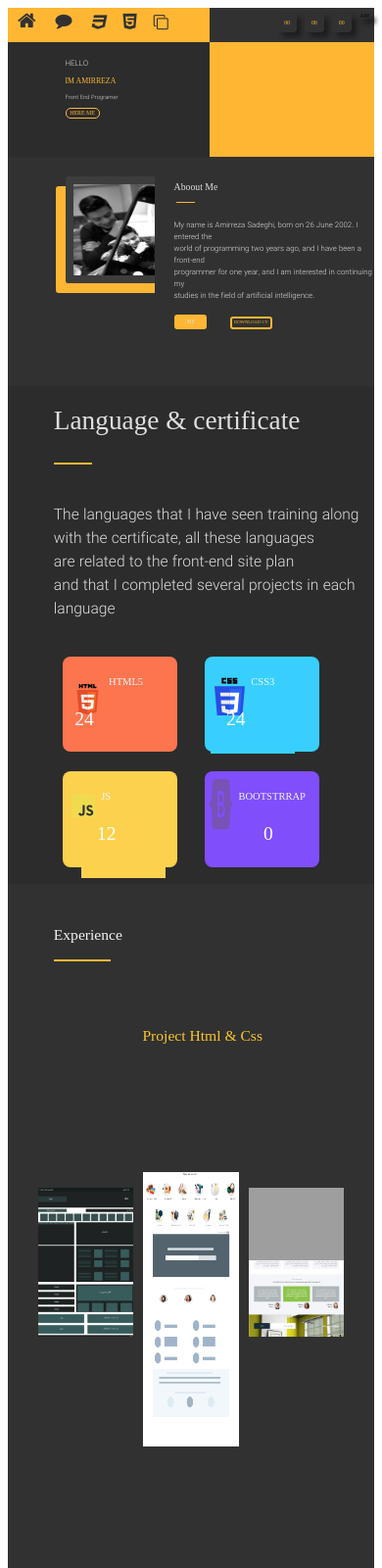
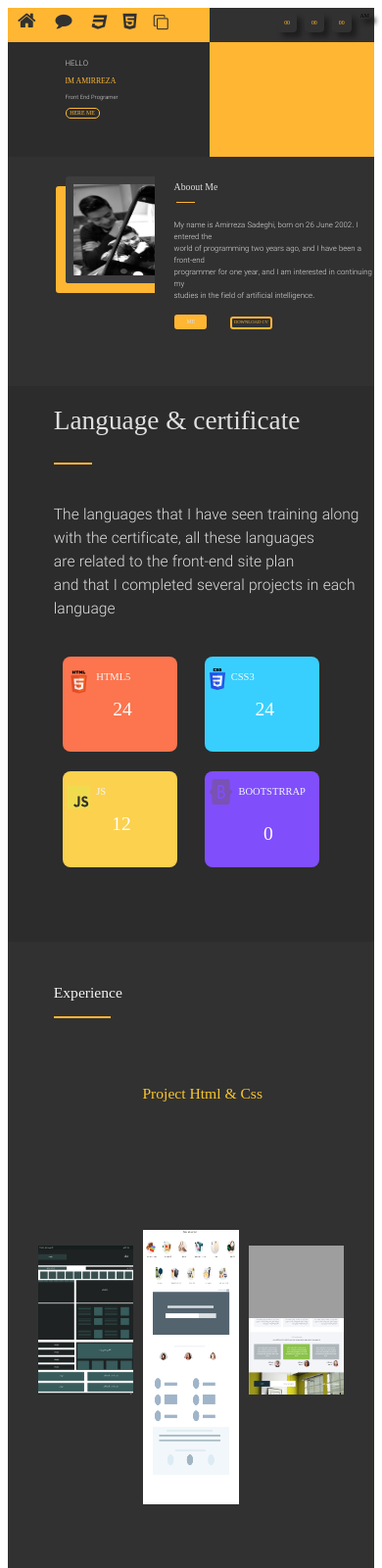
Before and after one commit to amirrezasadeghiii/Website, a plain HTML site: page index.html in a window 390 px wide. Shown: the top 1600 px of the page at 98% size. Drawn offline with Linux system fonts and the light colour scheme; grey boxes are pictures that could not be loaded; a script that the page names is missing; files whose address does not match are found by name.

Commit message:
Update style.css

```diff
--- a/style.css
+++ b/style.css
@@ -473,6 +473,9 @@
   background-color: #ffb633;
   margin: 0 0 280px 303px;
 }
+.academyit2 {
+  margin: 90.3vh 0 0 81vw;
+}
 .img-box {
   display: flex;
   flex-direction: row;
@@ -905,7 +908,7 @@ img {
   /*for mobile*/
   #main {
     background-color: #313131;
-    height: 2600px;
+    height: 2300px;
   }
 
   .header-top_left {
@@ -1067,7 +1070,7 @@ img {
 
   .bottom-container {
     width: 100%;
-    height: 130vw;
+    height: 145vw;
     padding-bottom: 1px;
   }
 
@@ -1087,7 +1090,6 @@ img {
   .bottom-container-p2 {
     margin-top: 40px;
     font-size: 4vw;
-
     margin-left: 12vw;
   }
 
@@ -1098,7 +1100,6 @@ img {
 
   .bottom-container-box2 {
     margin-top: 20px;
-
     padding: 0 12vw;
   }
 
@@ -1106,15 +1107,19 @@ img {
     width: 30vw;
     height: 25vw;
   }
-
+  .counter {
+    margin-left: -18px;
+    margin-top: 10px;
+  }
   .bottom-container-box-css {
     width: 30vw;
     height: 25vw;
     margin-left: 10px;
   }
   .counter-size1 {
-    width: 22vw;
-    height: 10vw;
+    width: 1vw;
+    height: 3vw;
+    margin-left: 15px;
   }
 
   .bottom-container-box-bootstrrap {
@@ -1132,34 +1137,35 @@ img {
     height: 25vw;
   }
   .counter-size {
-    width: 22vw;
-    height: 10vw;
+    width: 1vw;
+    height: 3vw;
+    margin-left: 20px;
   }
 
   .box-html-logo img {
-    width: 8vw;
-    height: 8vh;
-    margin-top: 10px;
-    margin-left: 10px;
+    width: 6vw;
+    height: 6vh;
+    margin-top: 1px;
+    margin-left: 5px;
   }
 
   .box-css-logo img {
-    width: 8vw;
-    height: 8vh;
-    margin-top: 10px;
-    margin-left: 10px;
+    width: 4vw;
+    height: 4vh;
+    margin-top: 6px;
+    margin-left: 5px;
   }
 
   .box-js-logo img {
     width: 6vw;
     height: 6vh;
-    margin-top: 10px;
-    margin-left: 10px;
+    margin-top: 1px;
+    margin-left: 5px;
   }
 
   .box-bootstrrap-logo img {
     width: 6vw;
-    height: 6vh;
+    height: 3vh;
     margin-top: 8px;
     margin-left: 5px;
   }
@@ -1167,7 +1173,7 @@ img {
   .box-b-head {
     font-size: 2.7vw;
 
-    margin: 20px 0 0 6px;
+    margin: 15px 0 0 6px;
   }
 
   /***************************************/
@@ -1190,14 +1196,25 @@ img {
     margin-left: 6vw;
     margin-top: 8vh;
   }
+  .slider {
+    height: 47vh;
+  }
   .text-slider {
     font-size: 4vw;
+    margin-top: -2vh;
+  }
+  .academyit2 {
+    margin: 212px 0 0 280px;
+  }
+  .img1 {
+    width: 100%;
+    height: 200px;
+    margin-top: 10px;
   }
 
   .p-box-bottom {
     width: 15vw;
     height: 2px;
-
     margin: 0 0 5vh 12vw;
   }
   .img-box {
@@ -1235,17 +1252,18 @@ img {
     margin-top: -12vh;
   }
   .end {
-    margin-top: 60px;
-    height: 23vh;
+    margin-top: 1px;
+    height: 17vh;
   }
   .ins img {
-    width: 3.5vw;
+    width: 8vw;
     height: 5vh;
-    margin-top: -30px;
+    margin-top: -8px;
+    margin-left: 60px;
   }
   .in img {
-    width: 3.5vw;
+    width: 8vw;
     height: 5vh;
-    margin-top: -70px;
+    margin-top: -58px;
   }
 }
```
